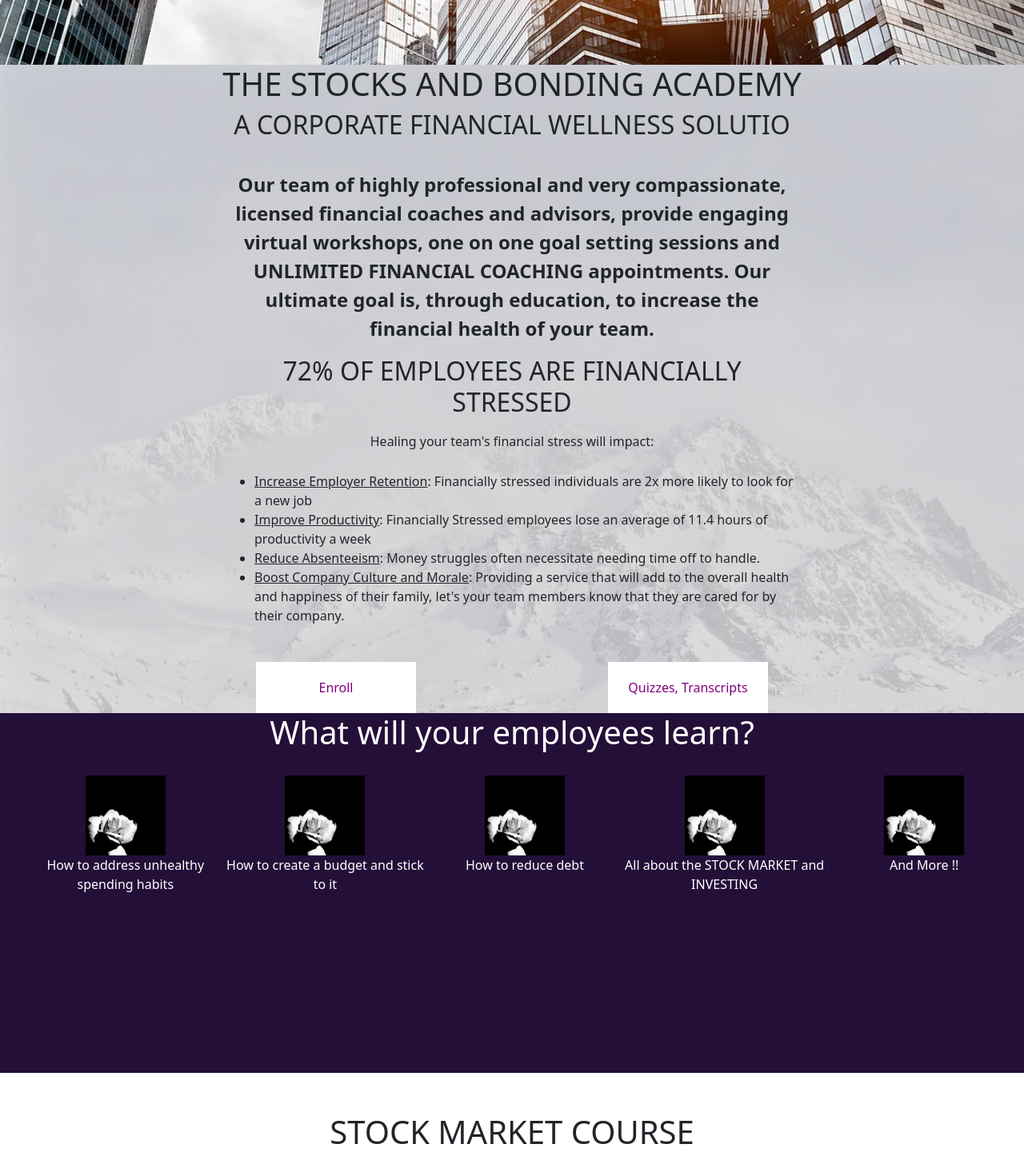
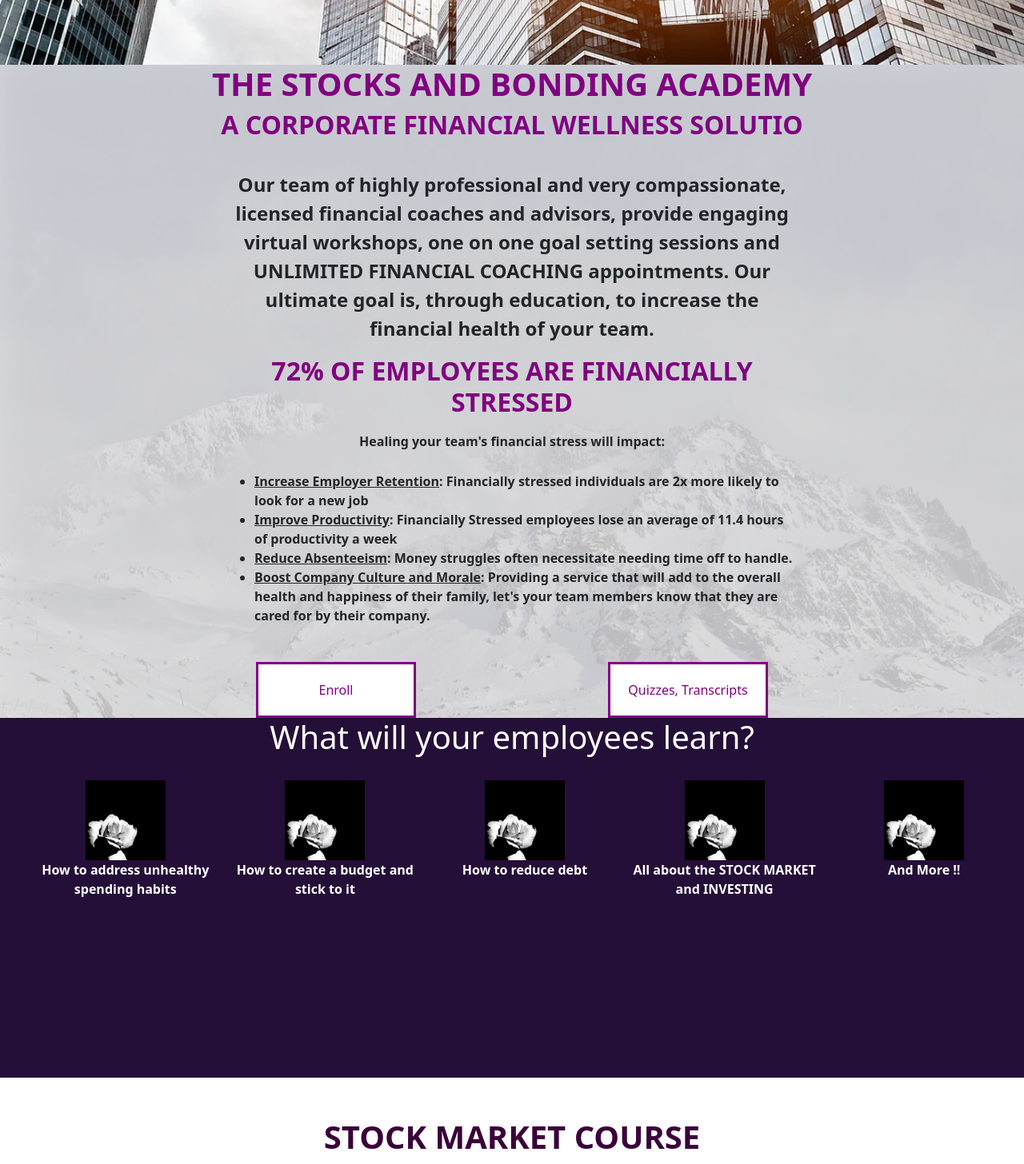
Before and after one commit to DanielSWaite190/stocks_bonding, a React (Create React App) app: page / in a window 1280 px wide. Shown: the part 860-2316 px from the top of the page at 80% size. Built offline with nearby package versions, Linux system fonts and the light colour scheme.

Commit message:
cleaned up styles and html

```diff
--- a/src/pages/Home.css
+++ b/src/pages/Home.css
@@ -6,22 +6,19 @@
     z-index: 2;
 }
 
-h1, h3{
-    color: purple;
-    font-weight: bold;
-}
+.purple{color: purple;}
 
-h2{color: purple}
-
-#our_team{
-    font-weight: bold;
-    font-size: x-large
-}
+.bold{font-weight: bold;}
 
 #s_one{
     margin: auto;
     width: 60%;
     text-align: center;
+}
+
+#our_team{
+    font-weight: bold;
+    font-size: x-large
 }
 
 #s_two{
@@ -39,16 +36,12 @@ h2{color: purple}
     width: 60%;
 }
 
-/* u{color: gray} */
-
-
 .buttons{
     justify-content: space-between;
     display: flex;
     margin: auto;
     width: 50%;
 }
-
 
 button {
     background-color: white;
@@ -62,15 +55,13 @@ button {
     border-radius: 20%;
 }
 
-
 #purple_block{
     height: 450px;
+    color: white;
+    font-weight: bold;
     text-align: center;
     background-color: rgb(36, 15, 56);
 }
-
-
-.white{color: white}
 
 #learn{
     margin-top: 30px;
@@ -82,19 +73,14 @@ button {
     height: 200px;
 }
 
-
 #course{
-    /* height: 830px; */
     height: 700px;
     text-align: center;
-    /* background-color: white; */
-    /* background-color:rgba(255, 0, 0, 0.10); */
-    /* background-color:red; */
 }
 
-#titel{
-    padding-top: 50px;
-}
+.dark_purple{color: rgb(58, 0, 58);}
+
+#new_investors{padding-top: 50px;}
 
 #Employees{
     margin: auto;
@@ -107,12 +93,7 @@ button {
     justify-content: center;
     text-align: left;
     height: 500px;
-    /* background-color: rgba(255, 255, 0, 0.10); */
-    /* background-color: red; */
-
 }
-
-
 /* Display Board */
 
 
--- a/src/pages/Home.jsx
+++ b/src/pages/Home.jsx
@@ -2,6 +2,9 @@ import './Home.css'
 import React from 'react';
 import HeroImage from '../components/heroImage';
 import ParallaxImg from '../components/ParallaxImg'
+
+// import { Button } from 'react-bootstrap';
+
 
 function home () {
   let display_board = "/media/display_board.jpg"
@@ -13,8 +16,8 @@ function home () {
       <div id="mountains" style={{backgroundImage: `url(media/mountains.jpg)`}}>
         <div id="overlay">
           <section id="s_one">
-            <h1>THE STOCKS AND BONDING ACADEMY</h1>
-            <h2>A CORPORATE FINANCIAL WELLNESS SOLUTIO</h2>
+            <h1 class="purple bold" >THE STOCKS AND BONDING ACADEMY</h1>
+            <h2 class="purple bold">A CORPORATE FINANCIAL WELLNESS SOLUTIO</h2>
           </section>
 
           <section id="s_two">
@@ -25,13 +28,13 @@ function home () {
               Our ultimate goal is, through education, to increase the financial health of your team.
             </p>
 
-            <h2>72% OF EMPLOYEES ARE FINANCIALLY STRESSED</h2>
+            <h2 class="purple bold">72% OF EMPLOYEES ARE FINANCIALLY STRESSED</h2>
 
           </section>
 
-          <p style={{textAlign: "center"}}>Healing your team's financial stress will impact:</p>
+          <p style={{textAlign: "center"}} class="bold">Healing your team's financial stress will impact:</p>
 
-          <section id="s_three">
+          <section id="s_three" class="bold">
             <ul>
               <li><u>Increase Employer Retention</u>: Financially stressed individuals are 2x more likely to look for a new job</li>
               <li><u>Improve Productivity</u>:  Financially Stressed employees lose an average of 11.4 hours of productivity a week</li>
@@ -44,8 +47,8 @@ function home () {
           </section>
 
           <section class="buttons">
-            <button>Enroll</button>
-            <button>Quizzes, Transcripts</button>
+            <button style={{borderStyle: "solid", borderColor: "purple"}}>Enroll</button>
+            <button style={{borderStyle: "solid", borderColor: "purple"}}>Quizzes, Transcripts</button>
             {/* <Button variant="light" size="lg">Enroll</Button> */}
             {/* <Button variant="light" size="lg">Quizzes, Transcripts</Button> */}
           </section>
@@ -54,42 +57,41 @@ function home () {
 
       <div>
         <div id="purple_block">
-          <h1 class="white">What will your employees learn?</h1>
+          <h1>What will your employees learn?</h1>
 
           <ul id="learn">
             <div class="item">
               <img src="./media/rose.jpg" height="100px" width="100px" alt=""/>
-              <p class="white">How to address unhealthy spending habits</p>
+              <p>How to address unhealthy spending habits</p>
             </div>
 
             <div class="item">
               <img src="./media/rose.jpg" height="100px" width="100px" alt=""/>
-              <p class="white">How to create a budget and stick to it</p>
+              <p>How to create a budget and stick to it</p>
             </div>
 
             <div class="item">
               <img src="./media/rose.jpg" height="100px" width="100px" alt=""/>
-              <p class="white">How to reduce debt</p>
+              <p>How to reduce debt</p>
             </div>
 
             <div class="item">
               <img src="./media/rose.jpg" height="100px" width="100px" alt=""/>
-              <p class="white">All about the STOCK MARKET and INVESTING</p>
+              <p>All about the STOCK MARKET and INVESTING</p>
             </div>
 
             <div class="item">
               <img src="./media/rose.jpg" height="100px" width="100px" alt=""/>
-              <p class="white">And More !!</p>
+              <p>And More !!</p>
             </div>
           </ul>
         </div>
       </div>
 
       <div id="course">
-
-        <div id="titel">
-          <h1>STOCK MARKET COURSE</h1>
-          <h1>For New Investors</h1>
+        <div id="new_investors" class="dark_purple">
+          <h1 class="bold">STOCK MARKET COURSE</h1>
+          <h1 class="bold">For New Investors</h1>
         </div>
 
         <p id="Employees">
@@ -100,7 +102,7 @@ function home () {
 
         <div id="img_list">
           <img src="./media/laptop.jpg.webp" width="450px" height="400px" alt=""/>
-          <ul>
+          <ul class="bold">
             <li>How does the stock market work?</li>
             <li>How do you make money from investing in the stock market?</li>
             <li>What is stock?</li>
@@ -113,8 +115,6 @@ function home () {
           </ul>
           <button> + Enroll</button>
         </div>
-
-
       </div>
 
       <ParallaxImg img={display_board} size={"400px"}/>
```
